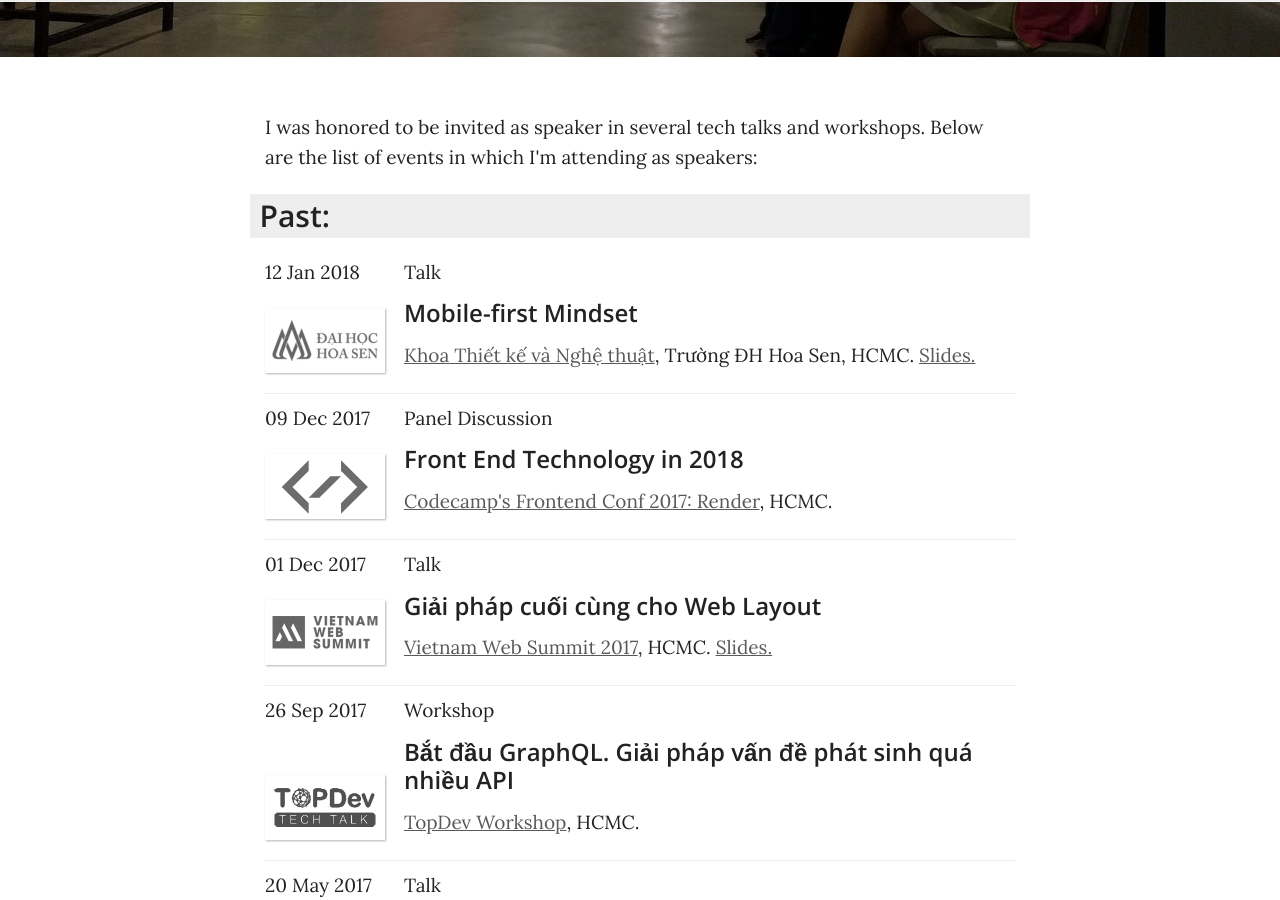
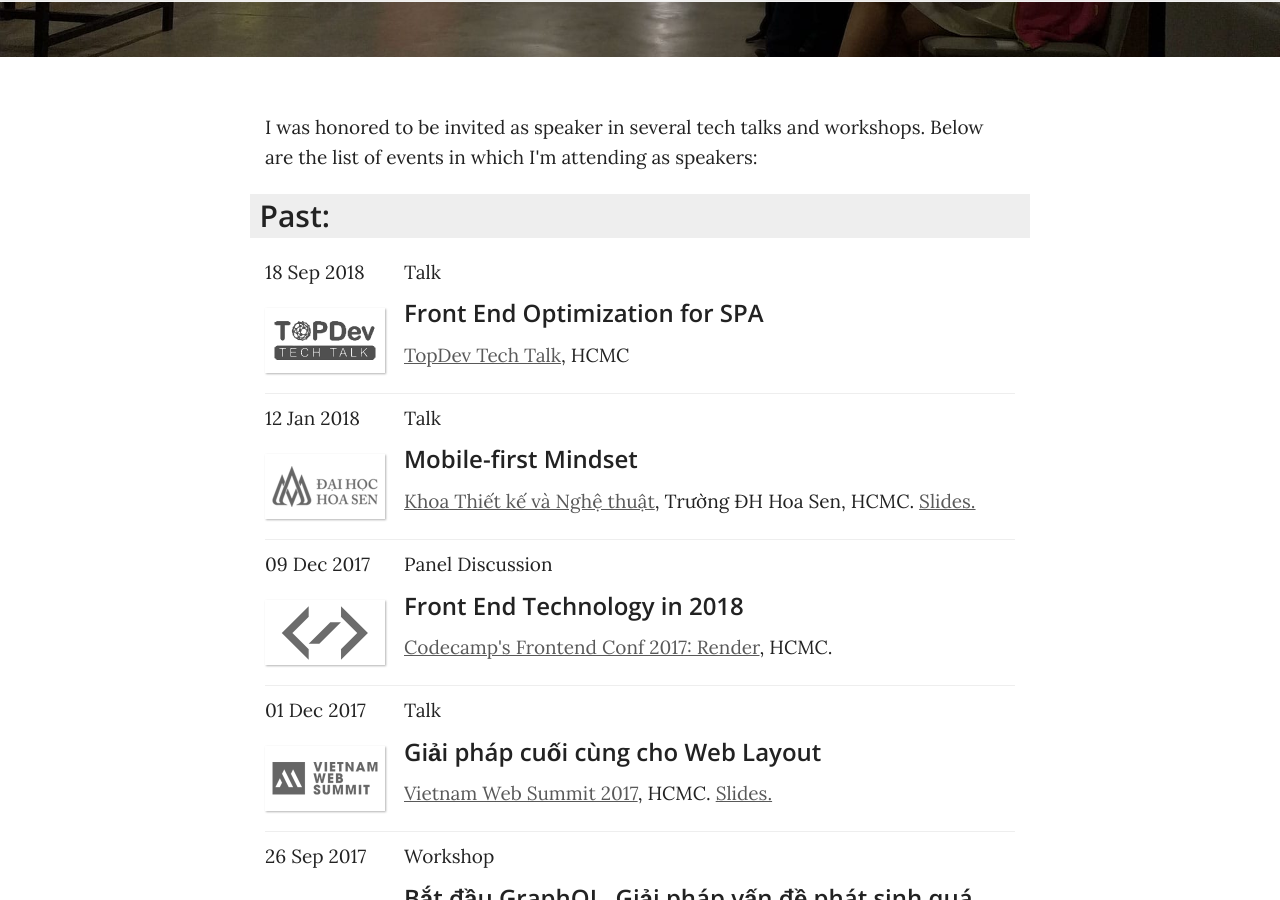
Before and after one commit to trongthanh/int3ractive.com, a Jekyll site: the page built from speaking.html, in a window 1280 px wide and 900 px high, scrolled down 387 px. Built offline with Jekyll 4.4.1, drawn with Linux system fonts in a browser that asks for light colours; nearby versions of some CDN libraries.

Commit message:
Update speaking page

```diff
--- a/speaking.html
+++ b/speaking.html
@@ -11,6 +11,15 @@
 
 <ul id="events-list" class="events">
 	<!--to be inserted by JS: <li class="events__section"><h2>Past:</h2></li>-->
+	<li class="events__item">
+		<time class="events__item__time" datetime="2018-09-13T18:00:00+07:00">18 Sep 2018</time>
+		<img class="events__item__logo" src="img/logos/event-logo-topdev.png" alt="Topdev techtalk">
+		<address class="events__item__desc">
+			<div class="events__item__type">Talk</div>
+			<h3 class="events__item__title">Front End Optimization for SPA</h3>
+			<a href="https://www.facebook.com/events/478541739279614">TopDev Tech Talk</a>, HCMC
+		</address>
+	</li>
 	<li class="events__item">
 		<time class="events__item__time" datetime="2018-01-12T18:00:00+07:00">12 Jan 2018</time>
 		<img class="events__item__logo" src="img/logos/event-logo-hsu.png" alt="Hoa Sen University event">
```
